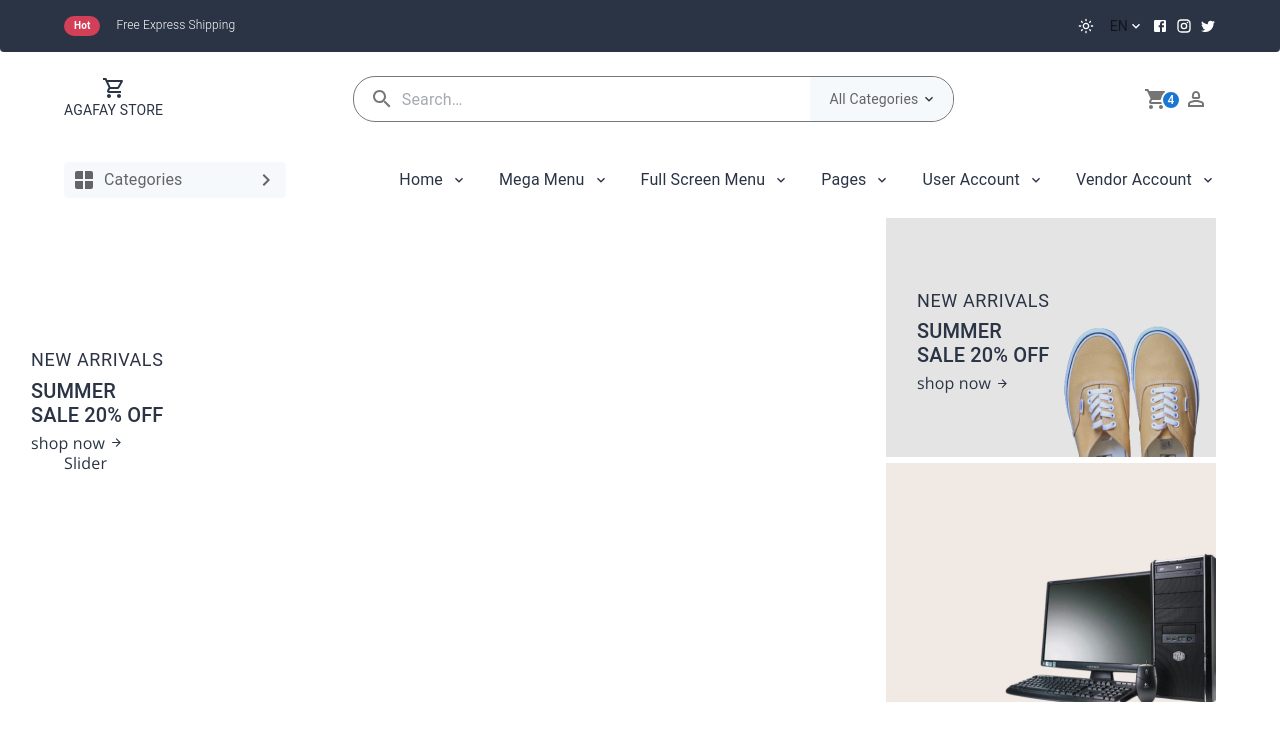
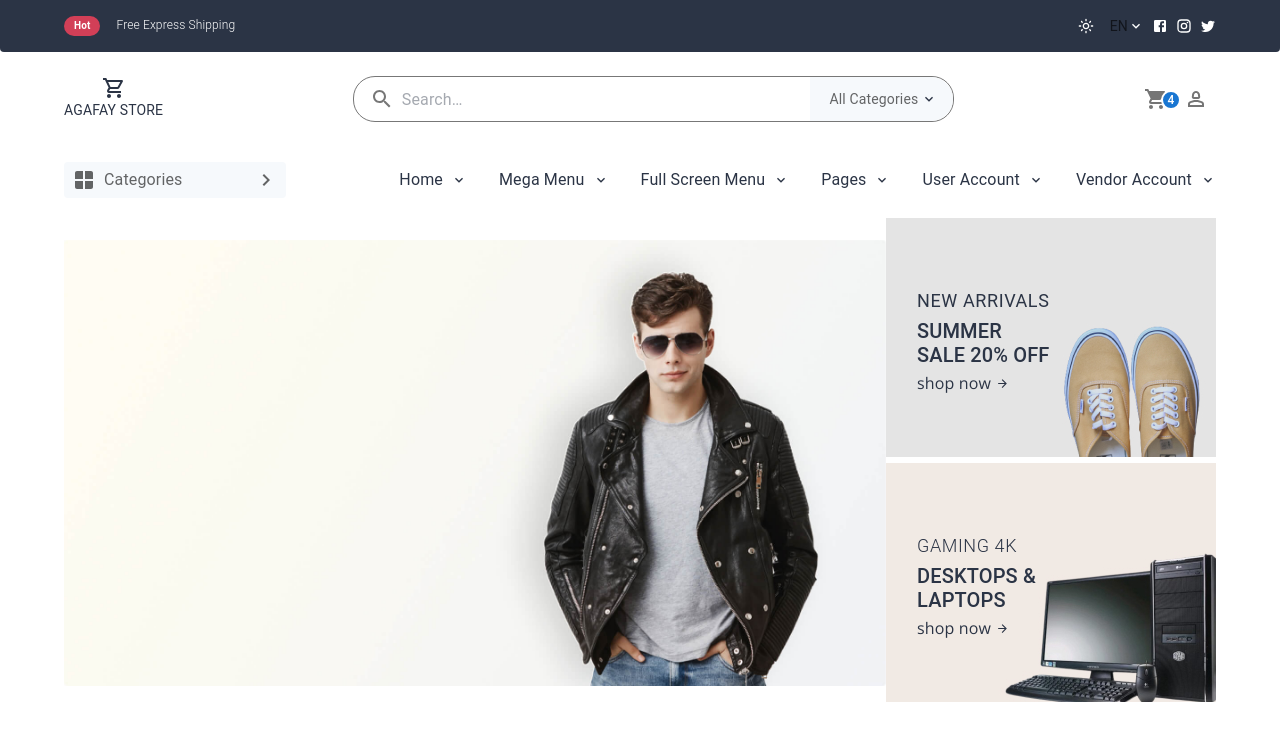
Before and after one commit to saghro/react-ecommerce, a React (Vite) app: page / in a window 1280 px wide. Shown: the top 740 px of the page. Built offline with nearby package versions, Linux system fonts and the light colour scheme.

Commit message:
styler slider

```diff
--- a/package.json
+++ b/package.json
@@ -18,7 +18,8 @@
     "react": "^18.2.0",
     "react-dom": "^18.2.0",
     "react-router-dom": "^6.21.0",
-    "styled-components": "^6.1.2"
+    "styled-components": "^6.1.2",
+    "swiper": "^11.0.5"
   },
   "devDependencies": {
     "@types/react": "^18.2.43",
--- a/src/components/hero/Hero.jsx
+++ b/src/components/hero/Hero.jsx
@@ -1,11 +1,28 @@
 import ArrowForwardIcon from "@mui/icons-material/ArrowForward";
 import { Box, Container, Link, Stack, Typography } from "@mui/material";
-
+import 'swiper/css';
+import 'swiper/css/pagination';
+import { Pagination } from 'swiper/modules';
+import { Swiper, SwiperSlide } from 'swiper/react';
+import './slider.css';
 const Hero = () => {
   return (
     <Container sx={{ mt: 2.5, display: "flex", alignItems: "center" }}>
-      <Box flexGrow={1}>Slider</Box>
-      <Box>
+
+        <Swiper
+          pagination={{
+            dynamicBullets: true,
+          }}
+          modules={[Pagination]}
+          className="mySwiper"
+        >
+          <SwiperSlide>
+            <img src="src/images/banner-15.jpg" alt="" />
+          </SwiperSlide>
+
+        </Swiper>
+
+      <Box sx={{ display: { xs: "none", md: "block" } }}>
         <Box sx={{ position: "relative" }}>
           <img src="src/images/banner-17.jpg" alt="" />
           <Stack
@@ -59,7 +76,7 @@ const Hero = () => {
             </Link>
           </Stack>
         </Box>
-        <Box>
+        <Box sx={{ position: "relative" }}>
           <img src="src/images/banner-16.jpg" alt="" />
           <Stack
             sx={{
@@ -71,9 +88,9 @@ const Hero = () => {
           >
             <Typography
               variant="caption"
-              sx={{ color: "#2B3445", fontSize: "18px" }}
+              sx={{ color: "#2B3445", fontSize: "18px", fontWeight: 300 }}
             >
-              NEW ARRIVALS
+              GAMING 4K
             </Typography>
             <Typography
               variant="h6"
@@ -83,7 +100,7 @@ const Hero = () => {
                 mt: 1,
               }}
             >
-              SUMMER
+              DESKTOPS &
             </Typography>
             <Typography
               variant="h6"
@@ -91,7 +108,7 @@ const Hero = () => {
                 color: "#2B3445",
               }}
             >
-              SALE 20% OFF
+              LAPTOPS
             </Typography>
             <Link
               sx={{
--- /dev/null
+++ b/src/components/hero/slider.css
@@ -0,0 +1,23 @@
+
+.swiper {
+    width: 100%;
+    height: 100%;
+  }
+
+  .swiper-slide {
+    text-align: center;
+    font-size: 18px;
+    background: #fff;
+
+    /* Center slide text vertically */
+    display: flex;
+    justify-content: center;
+    align-items: center;
+  }
+
+  .swiper-slide img {
+    display: block;
+    width: 100%;
+    height: 100%;
+    object-fit: cover;
+  }
```
Also changed, not shown: 1 other file (tests, documents, lock files or other folders).
